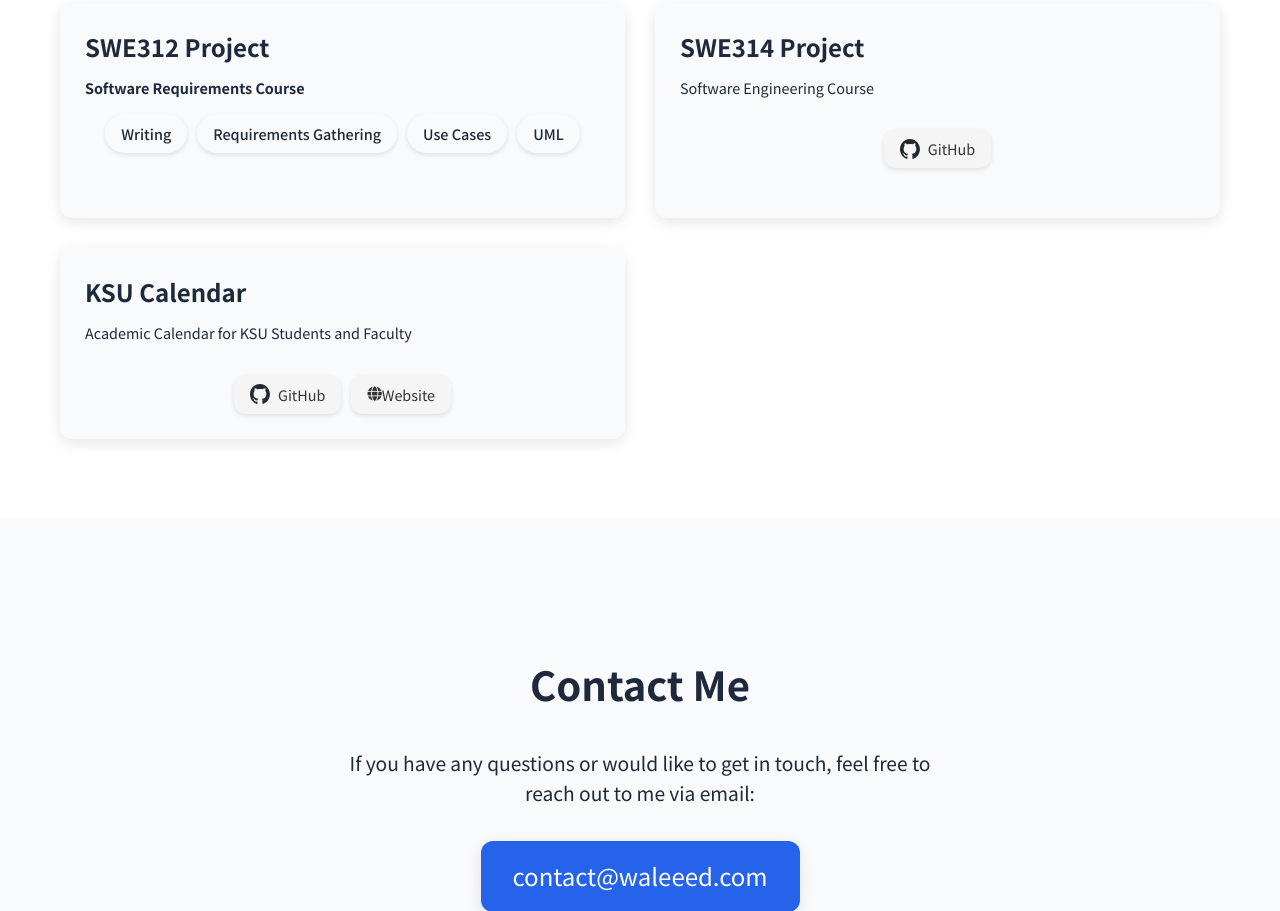
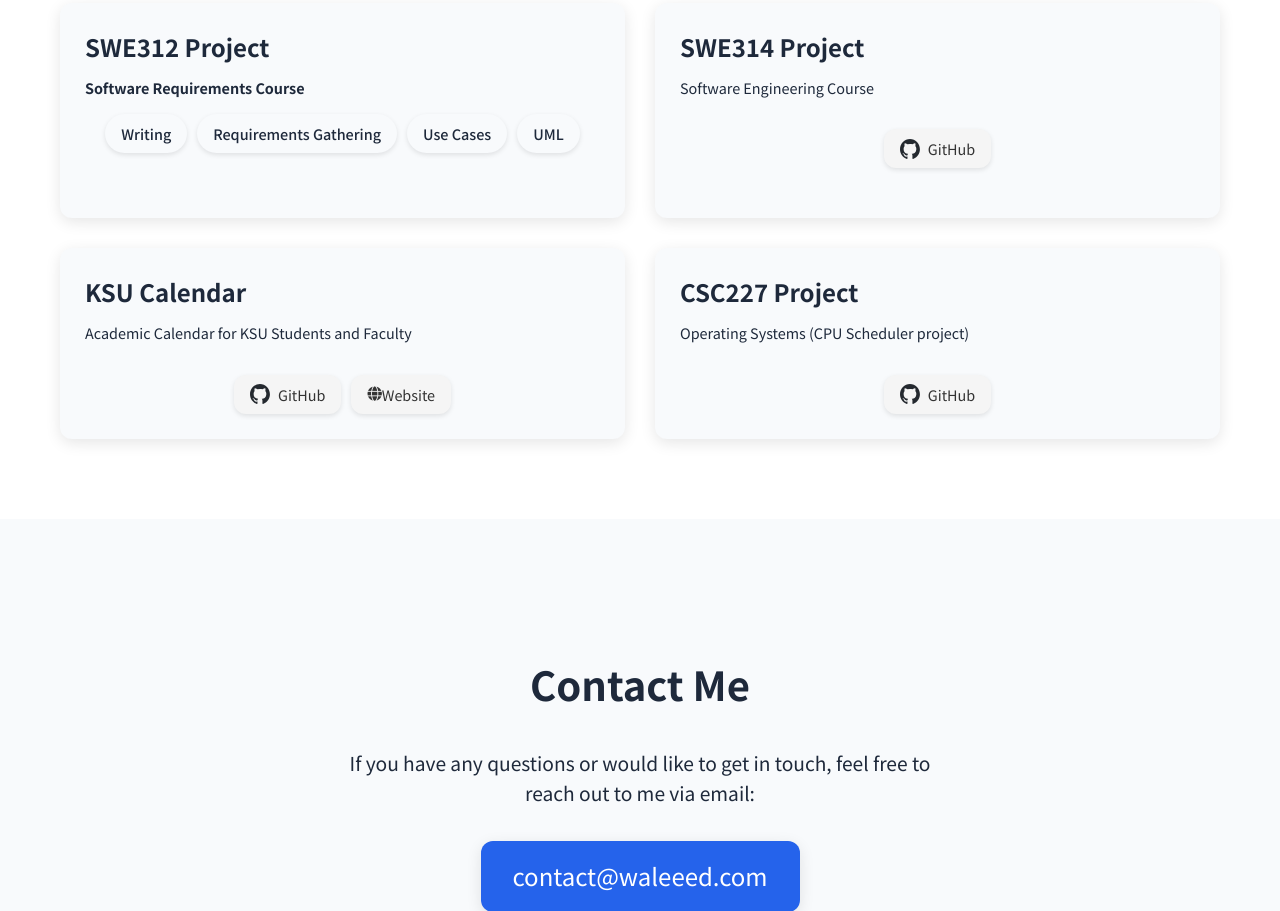
Before and after one commit to waleeedkhalid/waleeed.com, a plain HTML site: page index.html in a window 1280 px wide. Shown: the part 1496-2407 px from the top of the page. Drawn offline with Linux system fonts and the light colour scheme.

Commit message:
feat: Add new project card and remove outdated navigation link
- Introduce a new project card for the CSC227 project with a link to the GitHub repository
- Remove the outdated "Knowledge" link from the navigation menu

```diff
--- a/index.html
+++ b/index.html
@@ -25,7 +25,6 @@
                 </button>
                 <ul class="nav-items">
                     <li class="nav-links"><a href="#about">About</a></li>
-                    <li class="nav-links"><a href="#education">Knowledge</a></li>
                     <li class="nav-links"><a href="#projects">Projects</a></li>
                     <li class="nav-links"><a href="#contact">Contact</a></li>
                 </ul>
@@ -132,6 +131,15 @@
                         </div>
                     </div>
 
+                    <div class="project-card">
+                        <h3>CSC227 Project</h3>
+                        <span>Operating Systems (CPU Scheduler project)</span>
+                        <div class="project-links">
+                            <a href="https://github.com/waleeedkhalid/CSC227-Project" target="_blank" class="btn" rel="noopener noreferrer">
+                                <img src="img/github.svg" alt="GitHub Icon" loading="lazy"> GitHub
+                            </a>
+                        </div>
+                    </div>
                 </div>
             </div>
         </section>
```
